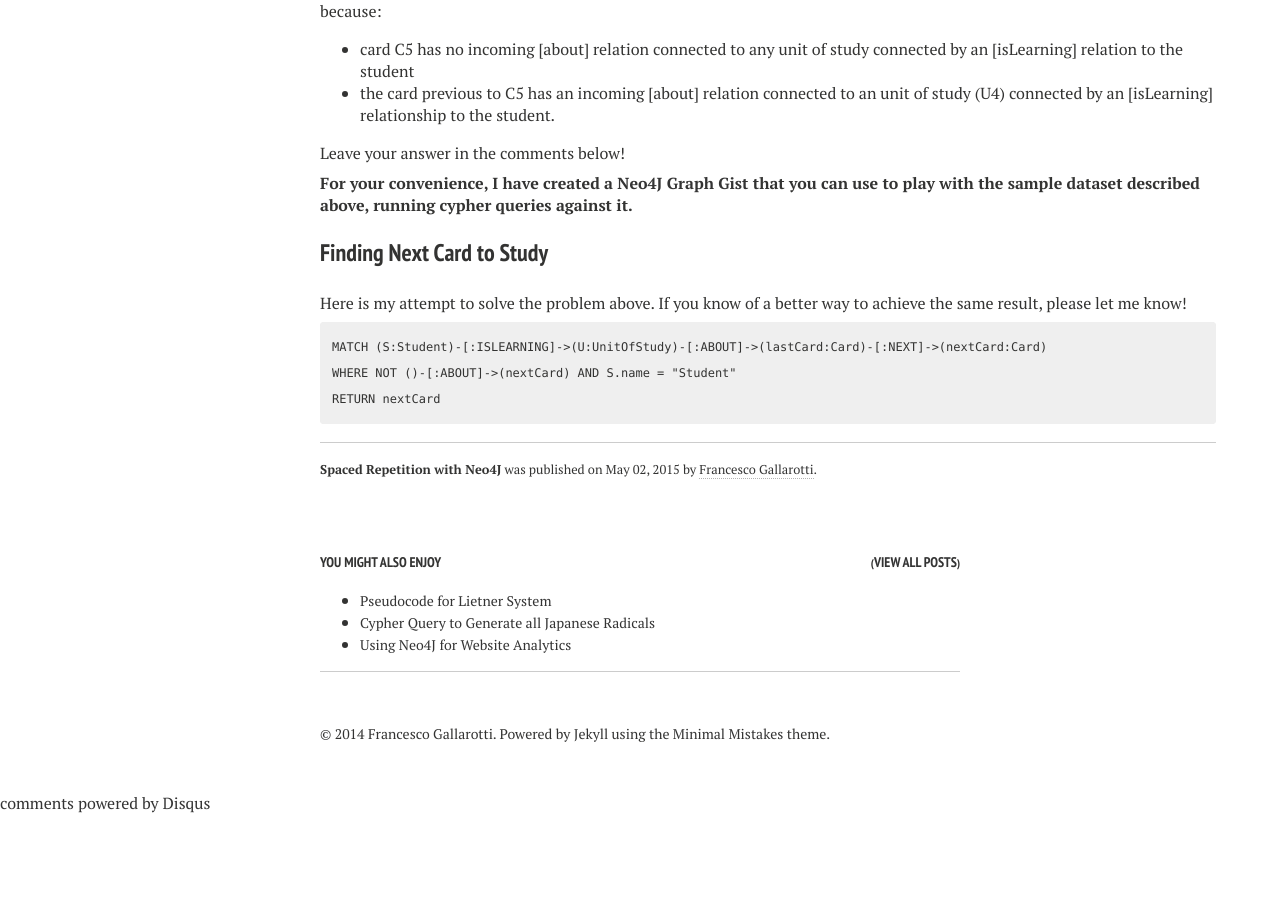
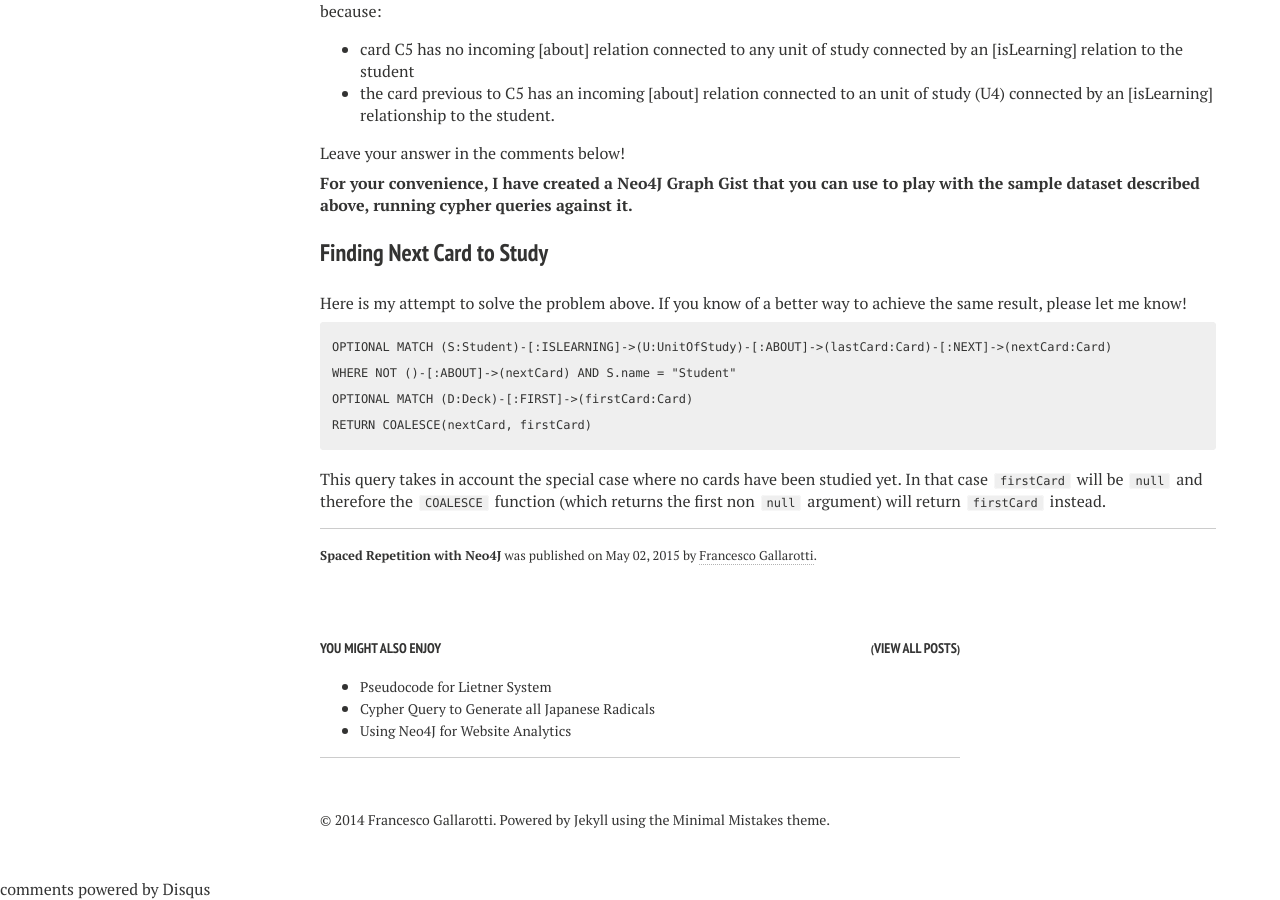
Before and after one commit to gallarotti/gallarotti.github.io, a Jekyll site: the page built from _posts/the-digitalian/2015-05-02-spaced-repetition-with-neo4J.md, in a window 1280 px wide and 900 px high, scrolled down 7018 px. Built offline with Jekyll 4.4.1, drawn with Linux system fonts in a browser that asks for light colours; nearby versions of some CDN libraries; Markdown is read by kramdown in place of the engine named in the settings; comment, search, counter and statistics services are not loaded; before the commit the page ends 7832 px from its top, so only the background shows below that.

Commit message:
changed query

````diff
--- a/_posts/the-digitalian/2015-05-02-spaced-repetition-with-neo4J.md
+++ b/_posts/the-digitalian/2015-05-02-spaced-repetition-with-neo4J.md
@@ -116,7 +116,10 @@ Leave your answer in the comments below!
 Here is my attempt to solve the problem above. If you know of a better way to achieve the same result, please let me know!
 
 ```
-MATCH (S:Student)-[:ISLEARNING]->(U:UnitOfStudy)-[:ABOUT]->(lastCard:Card)-[:NEXT]->(nextCard:Card)
+OPTIONAL MATCH (S:Student)-[:ISLEARNING]->(U:UnitOfStudy)-[:ABOUT]->(lastCard:Card)-[:NEXT]->(nextCard:Card)
 WHERE NOT ()-[:ABOUT]->(nextCard) AND S.name = "Student"
-RETURN nextCard
+OPTIONAL MATCH (D:Deck)-[:FIRST]->(firstCard:Card)
+RETURN COALESCE(nextCard, firstCard)
 ```
+
+This query takes in account the special case where no cards have been studied yet. In that case `firstCard` will be `null` and therefore the `COALESCE` function (which returns the first non `null` argument) will return `firstCard` instead.
````
